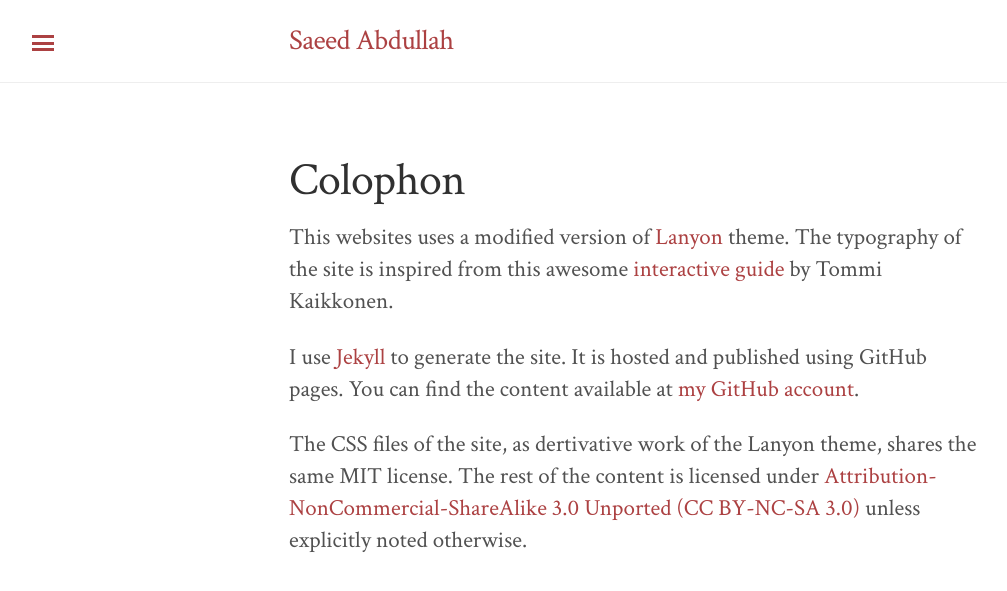
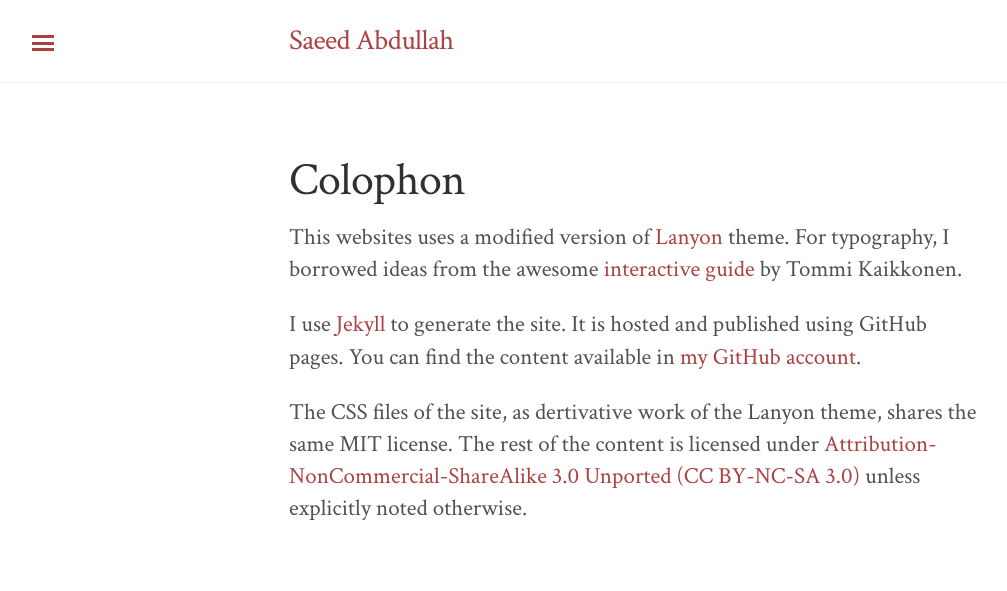
Before and after one commit to saeed-abdullah/saeed-abdullah.github.io, a Jekyll site: the page built from info/colophon.markdown, in a window 1280 px wide. Shown: the top 591 px of the page, without its empty margins (6-1013 px from the left). Built offline with Jekyll 4.4.1, drawn with Linux system fonts in a browser that asks for light colours.

Commit message:
Changes colophon information.

```diff
--- a/info/colophon.markdown
+++ b/info/colophon.markdown
@@ -4,11 +4,11 @@ title: Colophon
 ---
 
 This websites uses a modified version of [Lanyon][lanyon-theme] theme.
-The typography of the site is inspired from this awesome [interactive
+For typography, I borrowed ideas from the awesome [interactive
 guide][tommi-typography] by Tommi Kaikkonen.
 
 I use [Jekyll](http://jekyllrb.com) to generate the site. It is hosted and published
-using GitHub pages. You can find the content available at [my GitHub account][github-blog].
+using GitHub pages. You can find the content available in [my GitHub account][github-blog].
 
 The CSS files of the site, as dertivative work of the Lanyon theme,
 shares the same MIT license. The rest of the content is licensed under
```
